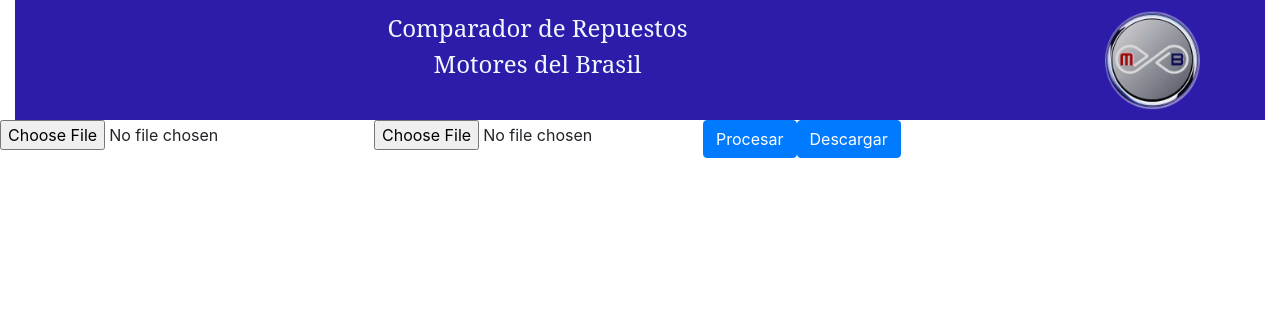
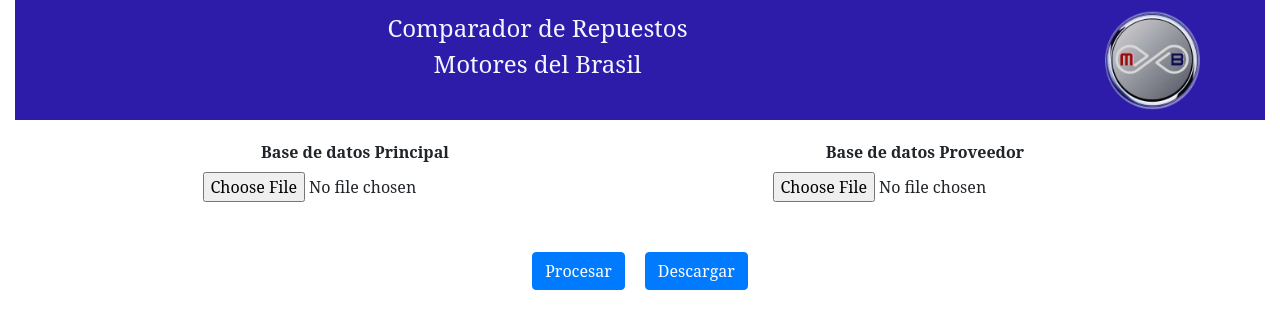
Before and after one commit to scampanalozano/appMotoresBrasil, a React (Create React App) app: page / in a window 1280 px wide. Shown: the top 328 px of the page. Built offline with nearby package versions, Linux system fonts and the light colour scheme.

Commit message:
toques finales

```diff
--- a/src/Vista/Principal.css
+++ b/src/Vista/Principal.css
@@ -1,6 +1,26 @@
-.titulo{
+.contenedor{
+	text-align: center;
+	font-family: 'Noto Serif', serif;
+	padding: 20px;
+}
 
-    text-align: center;
-	font-family: 'Neucha', cursive;
-	font-size: 150.5%;
+.botones {
+	width: 300px;
+	margin: 0 auto;
+	margin-top: 50px;
+
+
 }
+
+.separador {
+	margin-right: 20px;
+
+
+
+}
+
+.tabla{
+	margin-top: 20px;
+
+
+}
--- a/src/Vista/Principal.js
+++ b/src/Vista/Principal.js
@@ -5,6 +5,9 @@
 import * as XLSX from 'xlsx'
 import Button from "react-bootstrap/Button"
 import Documento from '../Servicios/Documento'
+import './Principal.css';
+import Container from 'react-bootstrap/Container';
+import Table from 'react-bootstrap/Table';
 
 class Principal extends React.Component {
 
@@ -74,11 +77,19 @@
 
     render(){
         return (
-            <Row>
+            <Container className='contenedor'>
+
 
                 <Row>
 
                     <Col>
+                    <div>
+                    <label>
+                    <strong>
+                    Base de datos Principal
+                    </strong>
+                        </label>
+                        </div>
                     <input
                         required
                         type= "file"
@@ -91,6 +102,17 @@
                     </Col>
 
                     <Col>
+                    <div>
+
+
+                    <label>
+
+                        <strong>
+                        Base de datos Proveedor
+
+                        </strong>
+                        </label>
+                        </div>
                     <input
                         required
                         type= "file"
@@ -104,11 +126,13 @@
 
                 </Row>
                 <Row>
-                    <Button type="button" onClick={this.procesarPorCodigo}>Procesar</Button>
+                    <div className= 'botones'>
+                    <Button type="button" onClick={this.procesarPorCodigo} className='separador'>Procesar</Button>
                     <Button type="button" onClick={this.descargar}>Descargar</Button>
+                    </div>
                 </Row>
                 <Row>
-                    <table>
+                    <Table striped bordered className= 'tabla'>
                         <thead>
                             <tr>
                                 {this.state.camposArchivo.map((campo, indexC)=> (
@@ -129,9 +153,10 @@
                             </tr>)
                         )}
                         </tbody>
-                    </table>
+                    </Table>
                 </Row>
-            </Row>
+
+            </Container>
         );
 
     }
```
